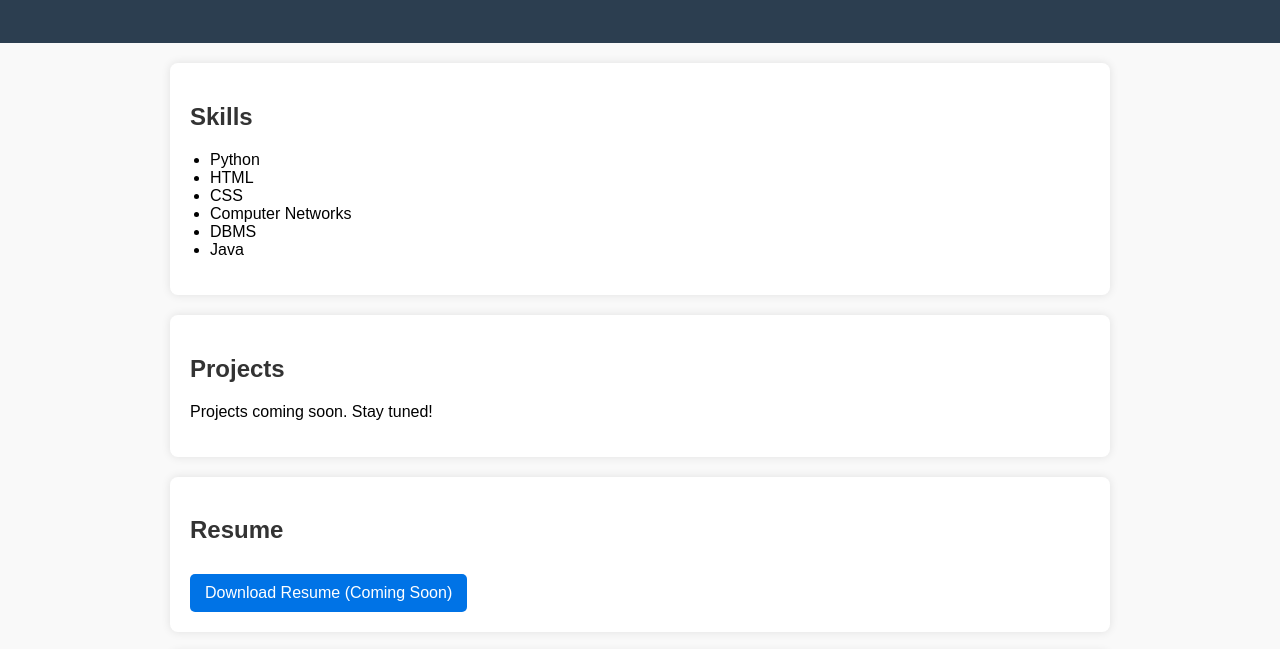
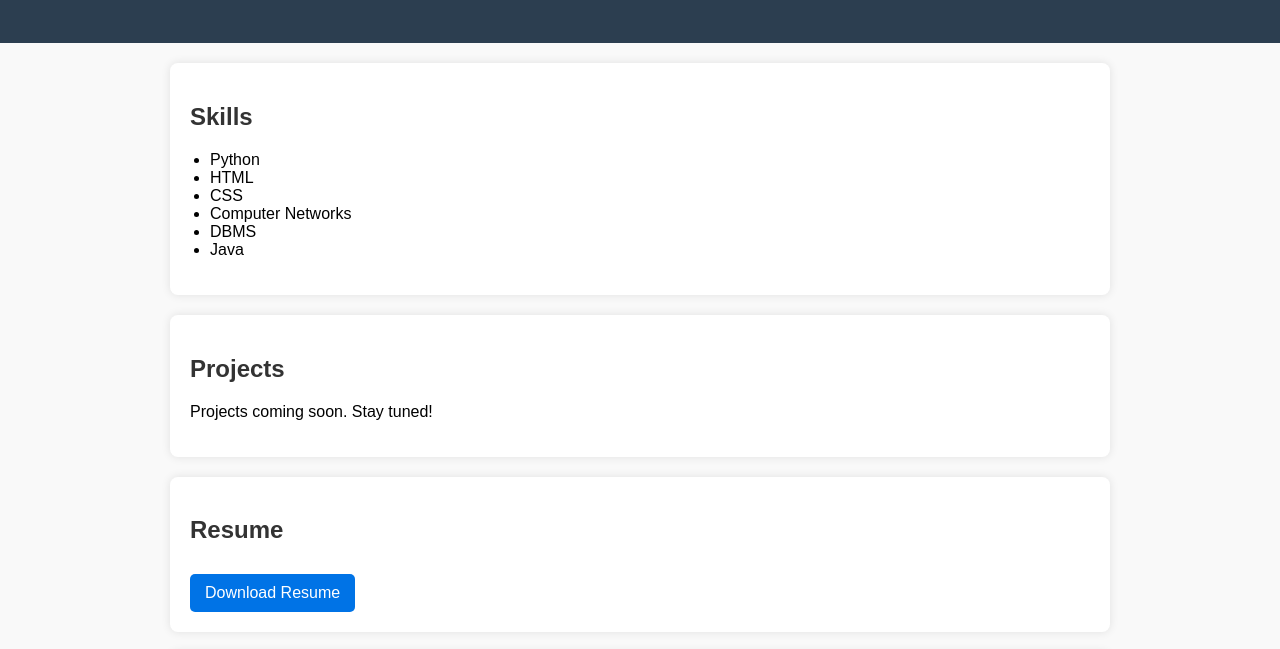
Before and after one commit to kotichowdary06/portfolio, a plain HTML site: page index.html in a window 1280 px wide. Shown: the part 131-780 px from the top of the page. Drawn offline with Linux system fonts and the light colour scheme.

Commit message:
Update index.html

```diff
--- a/index.html
+++ b/index.html
@@ -75,7 +75,7 @@
 
 <section>
   <h2>Resume</h2>
-  <a href="#" class="button">Download Resume (Coming Soon)</a>
+  <a href="" class="button">Download Resume </a>
 </section>
 
 <section>
```
